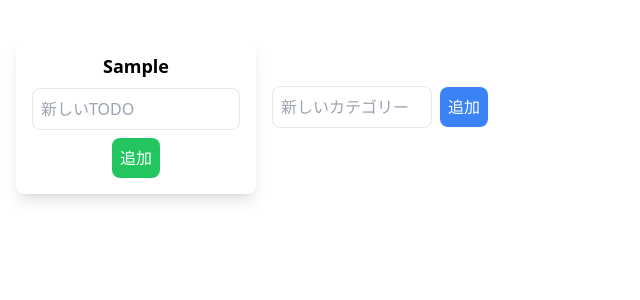
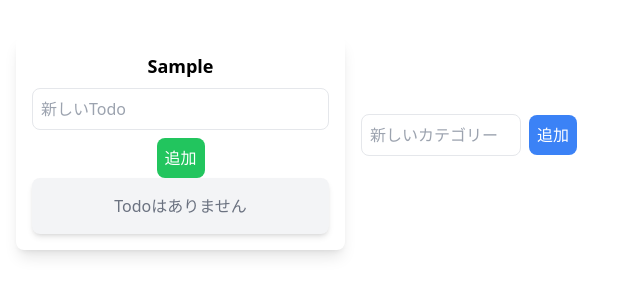
Before and after one commit to keita1899/recoil_todo_app, a React (Create React App) app: page / in a window 1280 px wide. Both pictures are taken after typing "Sample" into the empty fields and a click on the input "追加". Shown: the top 300 px of the page, without its empty margins (0-640 px from the left). Built offline with nearby package versions, Linux system fonts and the light colour scheme.

Commit message:
Todo追加機能作成

```diff
--- a/src/atom.ts
+++ b/src/atom.ts
@@ -1,4 +1,4 @@
-import { atom, atomFamily } from "recoil"
+import { atom } from "recoil"
 import { Category, Todo } from "./types"
 
 export const categoriesState = atom<Category[]>({
@@ -8,7 +8,7 @@ export const categoriesState = atom<Category[]>({
   ]
 })
 
-export const todosState = atomFamily<Todo[], string>({
+export const todosState = atom<Todo[]>({
   key: 'todosState',
   default: []
 })
--- a/src/components/AddTodoForm.tsx
+++ b/src/components/AddTodoForm.tsx
@@ -1,10 +1,40 @@
-export const AddTodoForm = () => {
+import { useState } from "react";
+import { useSetRecoilState } from "recoil";
+import { todosState } from "../atom";
+
+type AddTodoFormProps = {
+  categoryId: number
+}
+
+export const AddTodoForm = ({categoryId}: AddTodoFormProps) => {
+  const [newTodoName, setTodoName] = useState('')
+  const setTodos = useSetRecoilState(todosState);
+
+  const addTodo = (e: React.FormEvent<HTMLFormElement>) => {
+    e.preventDefault()
+    if (newTodoName.trim() === '') return
+
+    const newTodo = {
+      id: Date.now(),
+      name: newTodoName,
+      isEdit: false,
+      isComplete: false,
+      categoryId: categoryId
+    }
+
+    setTodos((oldTodos) => [...oldTodos, newTodo])
+
+    setTodoName('')
+  }
+
   return (
-    <form className="mt-2">
+    <form className="mt-2" onSubmit={addTodo}>
       <input
         type="text"
         className="border rounded-lg p-2 w-full"
-        placeholder="新しいTODO"
+        placeholder="新しいTodo"
+        value={newTodoName}
+        onChange={(e) => setTodoName(e.target.value)}
       />
       <input
         type="submit"
--- a/src/components/CategoryCard.tsx
+++ b/src/components/CategoryCard.tsx
@@ -1,5 +1,6 @@
 import { Category } from "../types"
 import { AddTodoForm } from "./AddTodoForm"
+import { TodoList } from "./TodoList"
 
 type CategoryCardProps = {
   category: Category
@@ -7,9 +8,10 @@ type CategoryCardProps = {
 
 export const CategoryCard = ({category}: CategoryCardProps) => {
   return (
-    <div className="bg-white shadow-lg rounded-lg p-4 w-60">
+    <div className="bg-white shadow-lg rounded-lg p-4 w-100">
       <h3 className="font-bold text-lg">{category.title}</h3>
-      <AddTodoForm />
+      <AddTodoForm categoryId={category.id} />
+      <TodoList categoryId={category.id} />
     </div>
   )
 }
--- /dev/null
+++ b/src/components/TodoItem.tsx
@@ -0,0 +1,18 @@
+import { Todo } from "../types"
+
+type TodoProps = {
+  todo: Todo
+}
+
+export const TodoItem = ({todo}: TodoProps) => {
+  return (
+    <li className="p-3 mb-2 bg-white rounded-lg shadow-sm border border-gray-300 flex justify-between items-center">
+      <input
+        type="checkbox"
+        className="mr-3 h-4 w-4 text-green-500 focus:ring-green-400 border-gray-300 rounded"
+      />
+      <span>{todo.name}</span>
+      <button className="text-red-500 hover:text-red-700">削除</button>
+    </li>
+  )
+}
--- /dev/null
+++ b/src/components/TodoList.tsx
@@ -0,0 +1,26 @@
+import { useRecoilValue } from "recoil"
+import { todosState } from "../atom"
+import { Todo } from "../types"
+import { TodoItem } from "./TodoItem"
+
+type TodoListProps = {
+  categoryId: number
+}
+
+export const TodoList = ({categoryId}: TodoListProps) => {
+  const todos = useRecoilValue(todosState)
+
+  const filteredTodos = todos.filter(todo => todo.categoryId === categoryId)
+
+  return (
+    <ul className="bg-gray-100 p-4 rounded-lg shadow-md">
+      {filteredTodos.length > 0 ? (
+        filteredTodos.map((todo: Todo) => (
+          <TodoItem key={todo.id} todo={todo} />
+        ))
+      ) : (
+        <p className="text-gray-500">Todoはありません</p>
+      )}
+    </ul>
+  )
+}
--- a/src/types.ts
+++ b/src/types.ts
@@ -1,6 +1,6 @@
 export type Todo = {
-  id: string
-  categoryId: string
+  id: number
+  categoryId: number
   name: string
   isEdit: boolean
   isComplete: boolean
```
